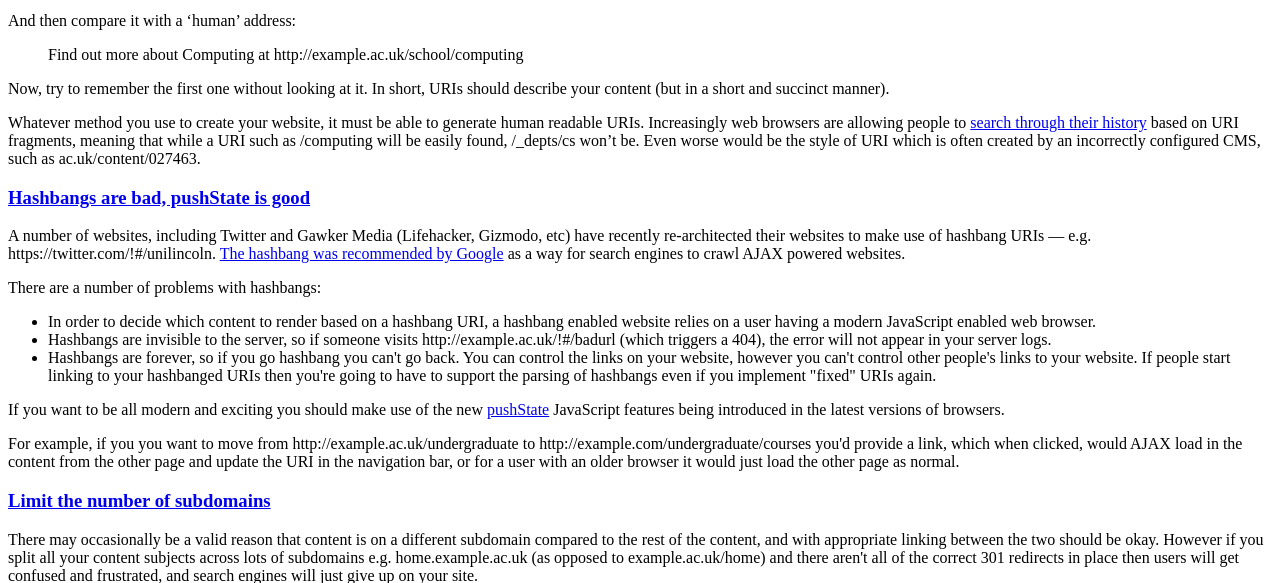
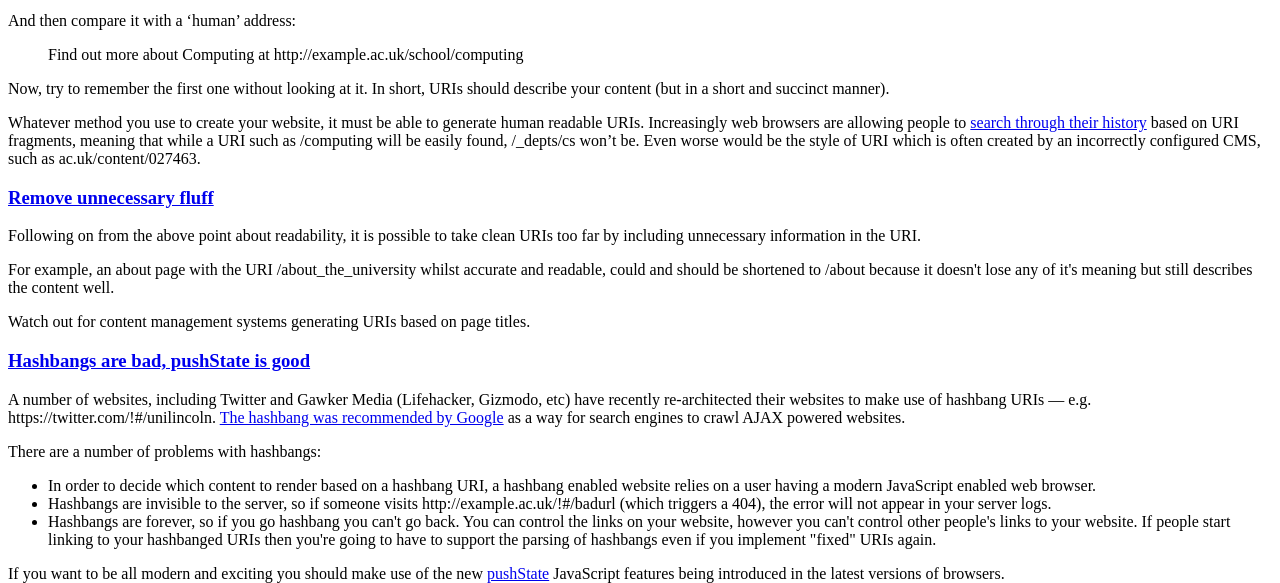
Before and after one commit to DFFlanders/Linking-You, a PHP site: page /101.php in a window 1280 px wide. Shown: the part 1127-1710 px from the top of the page. Run offline with PHP 8.4, Linux system fonts and the light colour scheme; some libraries are stand-ins or nearby versions.

Commit message:
Added section about unnecessary fluff

```diff
--- a/101.php
+++ b/101.php
@@ -66,6 +66,21 @@
 
 				<p>Whatever method you use to create your website, it must be able to generate human readable URIs. Increasingly web browsers are allowing people to <a href="http://linkingyou.blogs.lincoln.ac.uk/2011/04/18/the-evolution-of-the-address-bar/">search through their history</a> based on URI fragments, meaning that while a URI such as <span class="uri">/computing</span> will be easily found, <span class="uri">/_depts/cs</span> won’t be. Even worse would be the style of URI which is often created by an incorrectly configured CMS, such as <span class="uri">ac.uk/content/027463</span>.</p>
 
+			</div>
+
+			<h3><a href="#short">Remove unnecessary fluff</a></h3>
+			<div id="short">
+				<p>
+					Following on from the above point about readability, it is possible to take clean URIs too far by including unnecessary information in the URI.
+				</p>
+
+				<p>
+					For example, an about page with the URI <span class="uri">/about_the_university</span> whilst accurate and readable, could and should be shortened to <span class="uri">/about</span> because it doesn't lose any of it's meaning but still describes the content well.
+				</p>
+
+				<p>
+					Watch out for content management systems generating URIs based on page titles.
+				</p>
 			</div>
 
 			<h3><a href="#hashbang">Hashbangs are bad, pushState is good</a></h3>
```
